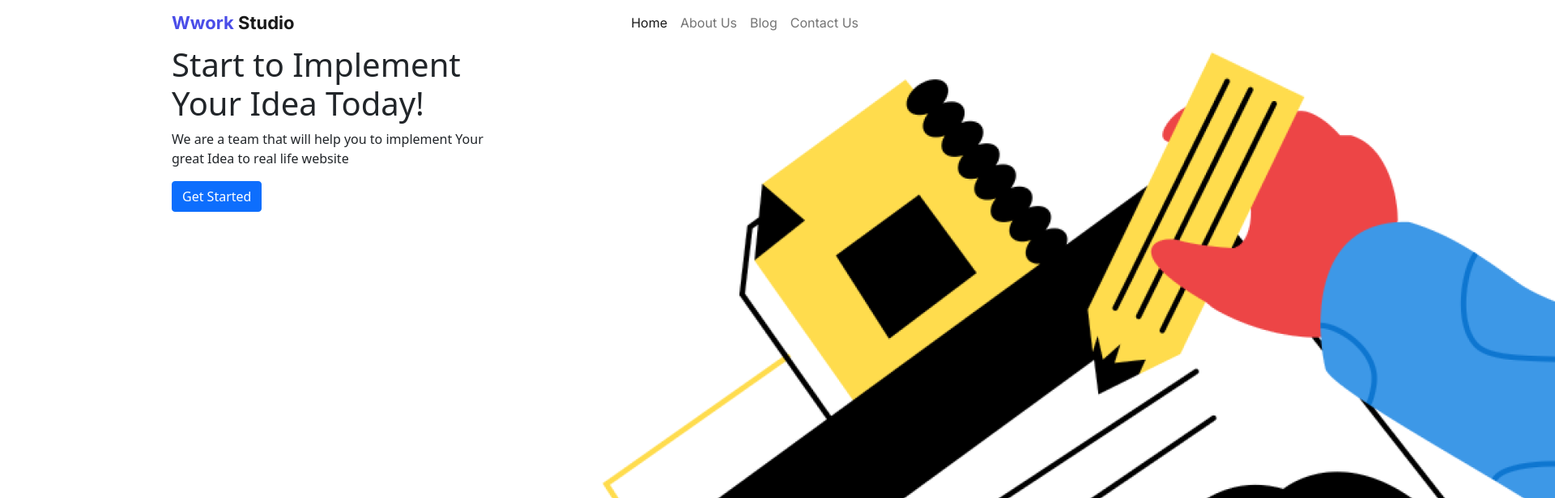
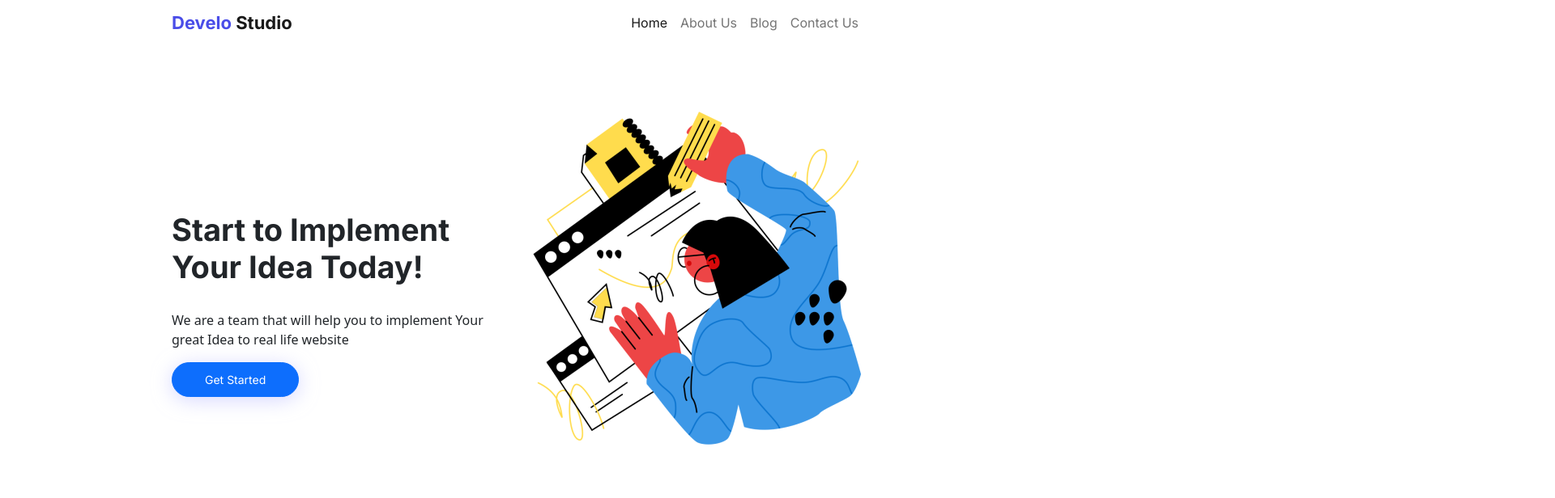
Before and after one commit to yosef-agil/wwork-studio, a plain HTML site: page index.html in a window 1280 px wide. Shown: the top 616 px of the page at 81% size, 1920 px wide, since content can reach past the window. Drawn offline with nearby package versions, Linux system fonts and the light colour scheme.

Commit message:
Update in padding

```diff
--- a/css/master.scss
+++ b/css/master.scss
@@ -34,9 +34,11 @@ $black:#111111;
 $parf:#414141;
 
 // Shadow
-$btnShadow:rgba(189, 190, 255, 0.6);
+$btnShadow: 0px 4px 25px 0px rgba(189, 190, 255, 0.6);
 $projectList:rgba(255, 255, 255, 1);
 
+
+// Navigation Bar
 nav{
     font-family: $mainfont;
     color: $black;
@@ -50,3 +52,31 @@ nav{
       }
     }
 }
+
+//Hero Section
+.hero-section{
+  margin-top: 80px;
+  .row{
+    align-items: center;
+  }
+}
+.col-md-6{
+
+  h1{
+    margin: 60px 0 30px 0;
+    font-size: $heading;
+    font-weight: $hero;
+    font-family: $mainfont;
+  }
+  button{
+    padding: 10px 40px;
+    border-radius: 50px;
+    font-size: $content;
+    font-weight: $sub;
+    font-family: $mainfont;
+    box-shadow: $btnShadow;
+  }
+  img{
+    width: 421px;
+  }
+}
--- a/index.html
+++ b/index.html
@@ -19,7 +19,7 @@
         <nav class="navbar navbar-expand-lg navbar-light">
             <div class="container">
                 <div class="brand-name">
-                    <a class="navbar-brand" href="#"><span>Wwork</span> Studio</a>
+                    <a class="navbar-brand" href="#"><span>Develo</span> Studio</a>
                 </div>
                 <button class="navbar-toggler" type="button" data-bs-toggle="collapse" data-bs-target="#navbarNav" aria-controls="navbarNav" aria-expanded="false" aria-label="Toggle navigation">
                 <span class="navbar-toggler-icon"></span>
@@ -44,6 +44,7 @@
         </nav>
 
     <!-- Hero section -->
+    <section class="hero-section">
         <div class="container">
             <div class="row">
                 <div class="col-md-6">
@@ -56,6 +57,7 @@
                 </div>
             </div>
         </div>
+    </section>
 
     <!-- Service section -->
 
```
Also changed, not shown: css/master.css, 1 other file. Lines whose indentation alone changed are shown as unchanged.
